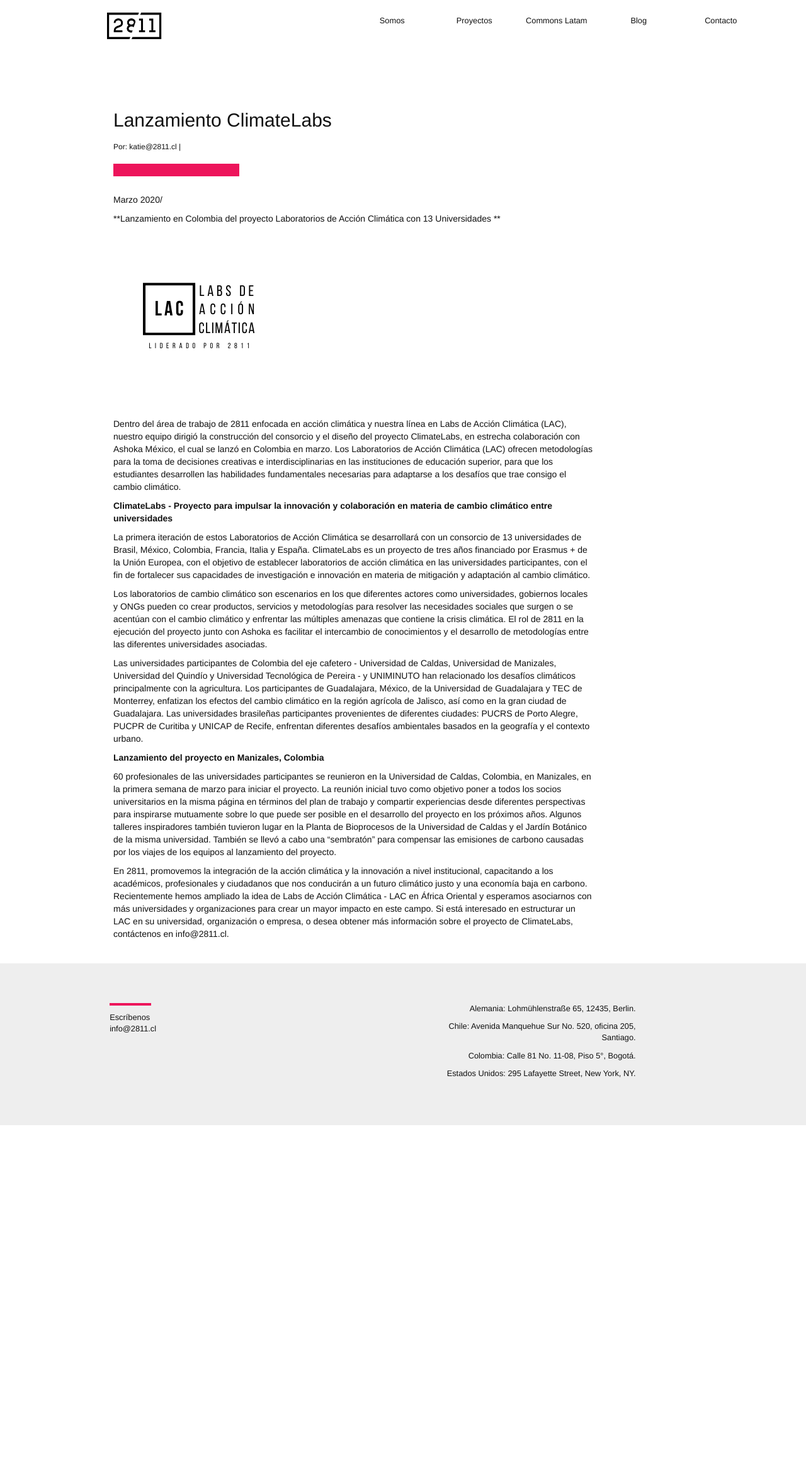
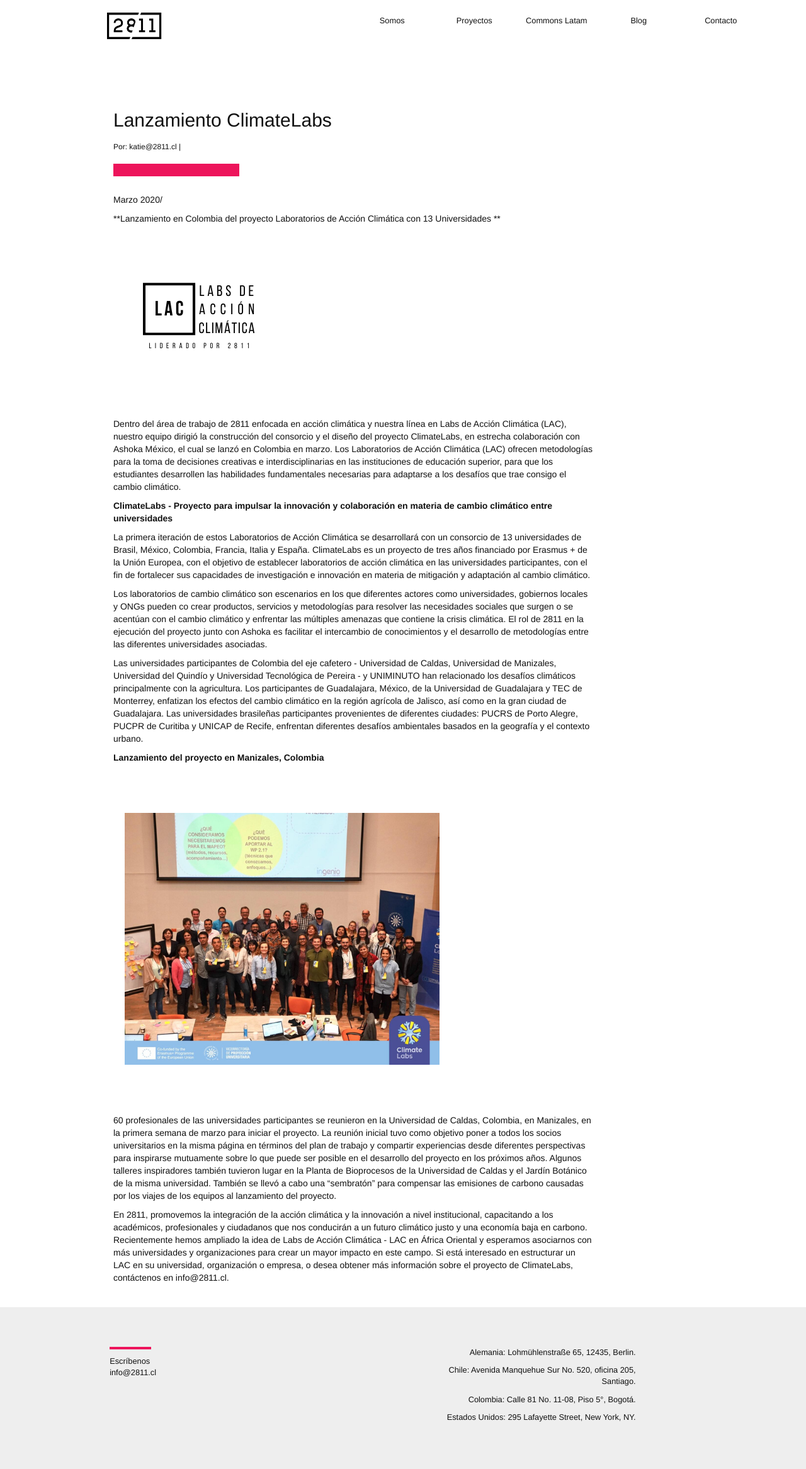
Before and after one commit to 2811Chile/2811Chile.github.io, a Jekyll site: the page built from _posts/2020-04-30-lanzamiento-climatelabs.markdown, in a window 1280 px wide. Shown: the whole page at 63% size. Built offline with Jekyll 4.4.1, drawn with Linux system fonts in a browser that asks for light colours; nearby versions of some CDN libraries; some web fonts are replaced; our own code applies the rules of GitHub Pages for plain Markdown files; before the commit the page ends 1787 px from its top, so only the background shows below that.

Commit message:
Updated Lanzamiento Climatelabs

```diff
--- a/_posts/2020-04-30-lanzamiento-climatelabs.markdown
+++ b/_posts/2020-04-30-lanzamiento-climatelabs.markdown
@@ -27,6 +27,8 @@
 
 **Lanzamiento del proyecto en Manizales, Colombia**
 
+![Logos Labs 2811 (7).png](/uploads/Logos%20Labs%202811%20(7).png)
+
 60 profesionales de las universidades participantes se reunieron en la Universidad de Caldas, Colombia, en Manizales, en la primera semana de marzo para iniciar el proyecto. La reunión inicial tuvo como objetivo poner a todos los socios universitarios en la misma página en términos del plan de trabajo y compartir experiencias desde diferentes perspectivas para inspirarse mutuamente sobre lo que puede ser posible en el desarrollo del proyecto en los próximos años. Algunos talleres inspiradores también tuvieron lugar en la Planta de Bioprocesos de la Universidad de Caldas y el Jardín Botánico de la misma universidad. También se llevó a cabo una “sembratón" para compensar las emisiones de carbono causadas por los viajes de los equipos al lanzamiento del proyecto.
 
 En 2811, promovemos la integración de la acción climática y la innovación a nivel institucional, capacitando a los académicos, profesionales y ciudadanos que nos conducirán a un futuro climático justo y una economía baja en carbono. Recientemente hemos ampliado la idea de Labs de Acción Climática - LAC en África Oriental y esperamos asociarnos con más universidades y organizaciones para crear un mayor impacto en este campo. Si está interesado en estructurar un LAC en su universidad, organización o empresa, o desea obtener más información sobre el proyecto de ClimateLabs, contáctenos en info@2811.cl.
```
